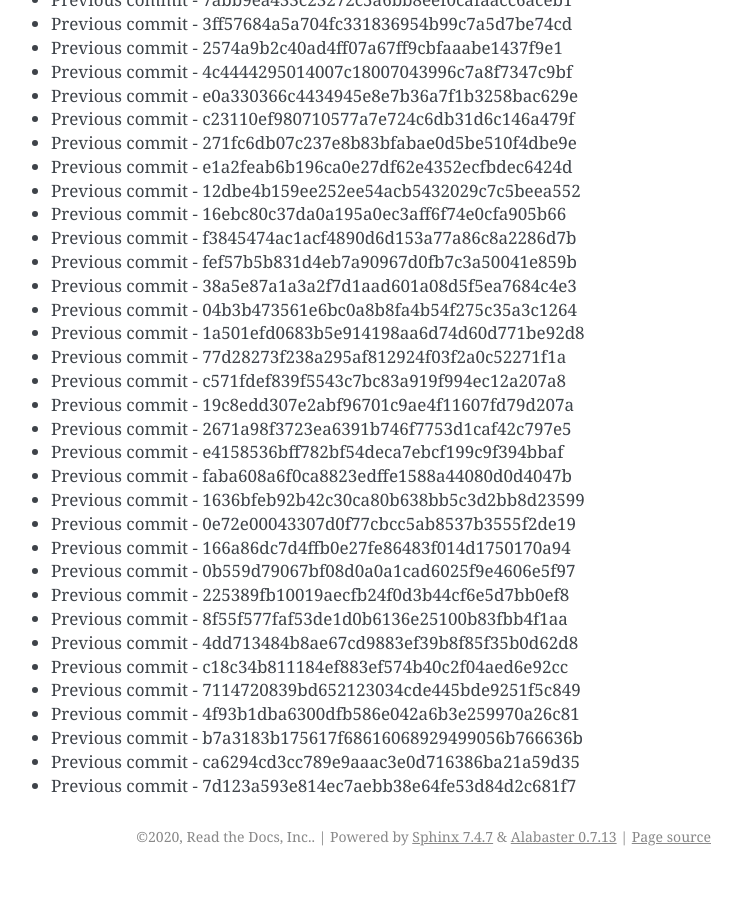
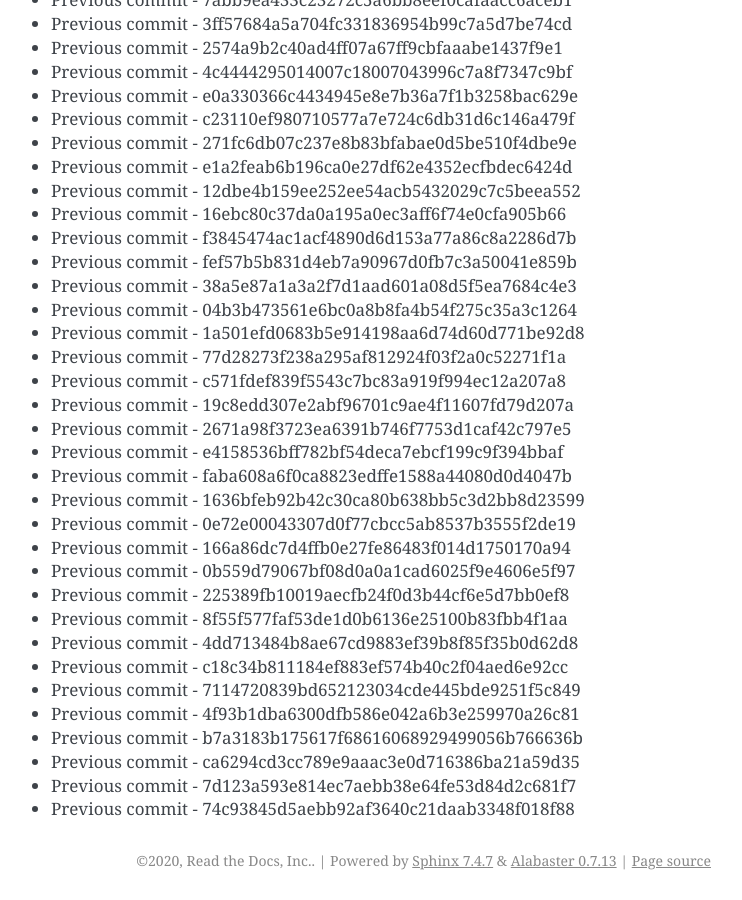
Before and after one commit to readthedocs/rtd-git-stresstest, a Sphinx documentation site: the page built from docs/updates.rst, in a window 1280 px wide and 900 px high, scrolled down 89132 px. Shown: the whole window, without its empty margins (399-1141 px from the left). Built offline with Sphinx 7.4.7, drawn with Linux system fonts in a browser that asks for light colours; before the commit the page ends 90008 px from its top, so only the background shows below that.

Commit message:
Generating commit from previous: 74c93845d5aebb92af3640c21daab3348f018f88

```diff
--- a/docs/updates.rst
+++ b/docs/updates.rst
@@ -3777,3 +3777,4 @@ It can be tested for any performance characteristics.
 * Previous commit - b7a3183b175617f68616068929499056b766636b
 * Previous commit - ca6294cd3cc789e9aaac3e0d716386ba21a59d35
 * Previous commit - 7d123a593e814ec7aebb38e64fe53d84d2c681f7
+* Previous commit - 74c93845d5aebb92af3640c21daab3348f018f88
```
